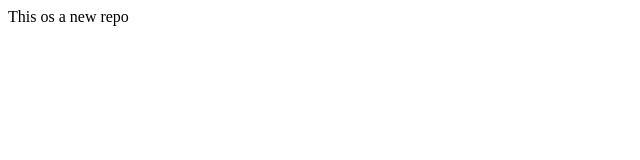
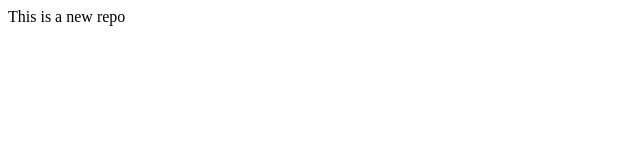
Before and after one commit to vamshi-thatipamula/localrepository, a plain HTML site: page index.html in a window 1280 px wide. Shown: the full height of the page, 0-640 px from the left. Drawn offline with Linux system fonts and the light colour scheme.

Commit message:
Updated Initial Files

```diff
--- a/index.html
+++ b/index.html
@@ -1 +1 @@
-<p>This os a new repo</p>
+<p>This is a new repo</p>
```
